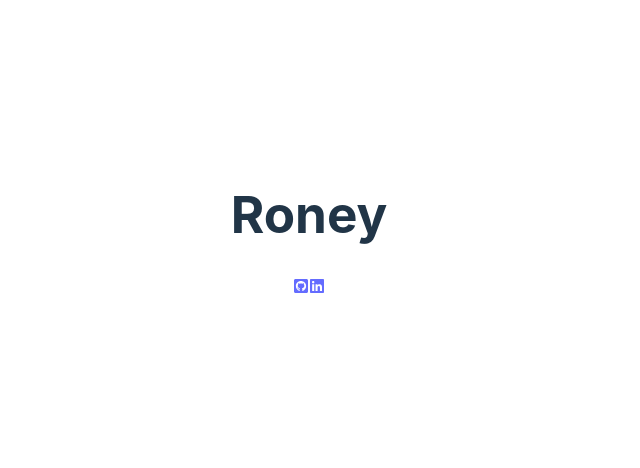
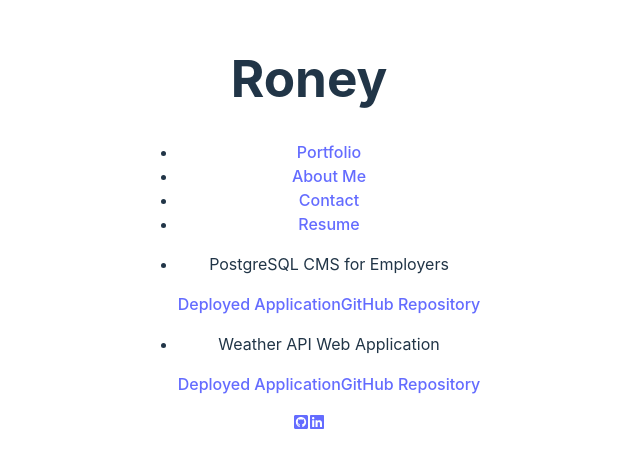
Before and after one commit to fluviangumbo/React-Portfolio, a React (Vite) app: page / in a window 1280 px wide. Shown: the part 174-642 px from the top of the page, without its empty margins (331-971 px from the left). Built offline with nearby package versions, Linux system fonts and the light colour scheme.

Commit message:
updated the react-router-dom

```diff
--- a/src/App.jsx
+++ b/src/App.jsx
@@ -1,27 +1,18 @@
 import './App.css'
-import { BrowserRouter as Router, Routes, Route } from 'react-router-dom'
+import { Outlet } from 'react-router-dom'
 import Header from './components/Header'
 import Nav from './components/Nav'
 import Footer from './components/Footer'
-import Project from './components/Project'
-import About from './components/About'
-import Contact from './components/Contact'
-import Resume from './components/Resume'
+
 
 function App() {
   return <div className="portfolio-app">
-    <Router>
-      <Header>
-        <Nav />
-      </Header>
-      <Routes>
-        <Route path="/" element={<Project />} errorElement={<Error />} />
-        <Route path="/About" element={<About />} errorElement={<Error />} />
-        <Route path="/Contact" element={<Contact />} errorElement={<Error />} />
-        <Route path="/Resume" element={<Resume />} errorElement={<Error />} />
-      </Routes>
+    <>
+      <Header />
+      <Nav />
+      <Outlet />
       <Footer />
-    </Router>
+    </>
   </div>
 }
 
--- a/src/components/About.jsx
+++ b/src/components/About.jsx
@@ -2,7 +2,7 @@
     return (
         <div>
             <h2>About Me</h2>
-            <image />
+            {/* <image /> */}
             <p>Bio info</p>
             <p>Personal Info</p>
         </div>
--- a/src/components/Project.jsx
+++ b/src/components/Project.jsx
@@ -3,14 +3,14 @@
 export default function Project() {
     const projects = [
         {
-            image: './images/WHATEVER_IMAGE', // Don't leave this
+            // image: './images/WHATEVER_IMAGE', // Don't leave this
             imageAlt: 'A CLI application deployed using PostgreSQL',
             title: 'PostgreSQL CMS for Employers',
             deployed: '',
             repository: 'https://github.com/fluviangumbo/SQL-CLI-App',
         },
         {
-            image: './images/...',
+            // image: './images/...',
             imageAlt: 'A weather forecast web application',
             title: 'Weather API Web Application',
             deployed: 'https://weather-api-app-uhqg.onrender.com/',
@@ -22,9 +22,9 @@
         <section>
             <ul>
                 {
-                    projects.map((project) => {
-                        <ProjectCard image={project.image} imageAlt={project.imageAlt} title={project.title} deployed={project.deployed} repository={project.repository} />
-                    })
+                    projects.map((project, i) => (
+                        <ProjectCard /*image={project.image} */ imageAlt={project.imageAlt} title={project.title} deployed={project.deployed} repository={project.repository} key={i} />
+                    ))
                 }
             </ul>
         </section>
--- a/src/components/ProjectCard.jsx
+++ b/src/components/ProjectCard.jsx
@@ -1,7 +1,7 @@
 export default function ProjectCard(props) {
     return (
         <li>
-            <img alt="" src={props.image} />
+            {/* <img alt="" src={props.image} /> */}
             <p>{props.title}</p>
             <a href={props.deployed}>Deployed Application</a>
             <a href={props.repository}>GitHub Repository</a>
--- a/src/main.jsx
+++ b/src/main.jsx
@@ -1,10 +1,41 @@
 import { StrictMode } from 'react'
 import { createRoot } from 'react-dom/client'
+import { createBrowserRouter, RouterProvider } from 'react-router-dom'
 import App from './App.jsx'
 import './index.css'
+import Project from './components/Project'
+import About from './components/About'
+import Contact from './components/Contact'
+import Resume from './components/Resume'
+
+const router = createBrowserRouter([
+  {
+    path: '/',
+    element: <App />,
+    errorElement: <Error />,
+    children: [
+      {
+        index: true,
+        element: <Project />,
+      },
+      {
+        path: '/About',
+        element: <About />,
+      },
+      {
+        path: '/Contact',
+        element: <Contact />,
+      },
+      {
+        path: '/Resume',
+        element: <Resume />,
+      },
+    ],
+  },
+]);
 
 createRoot(document.getElementById('root')).render(
   <StrictMode>
-    <App />
+    <RouterProvider router={router} />
   </StrictMode>,
-)
+);
```
